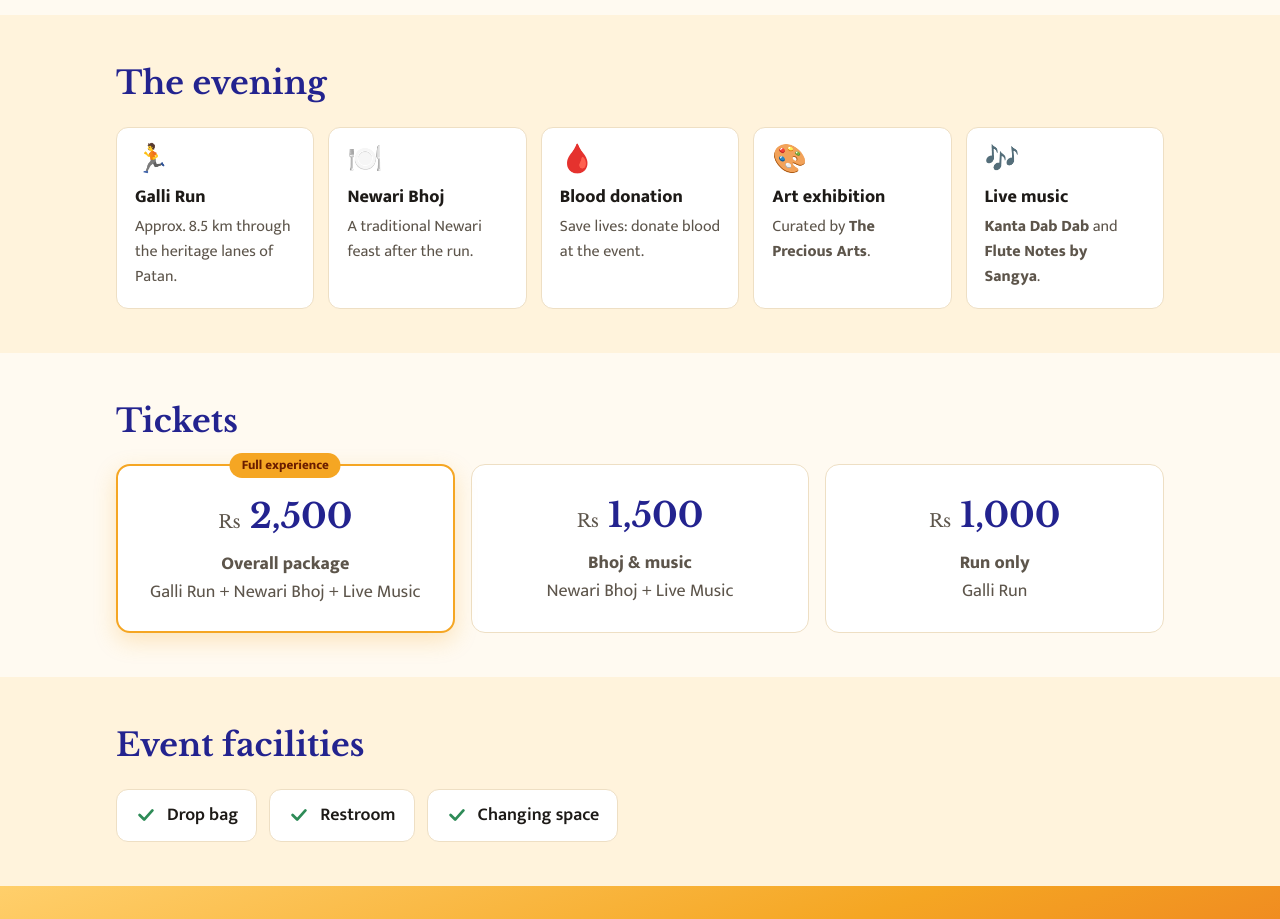
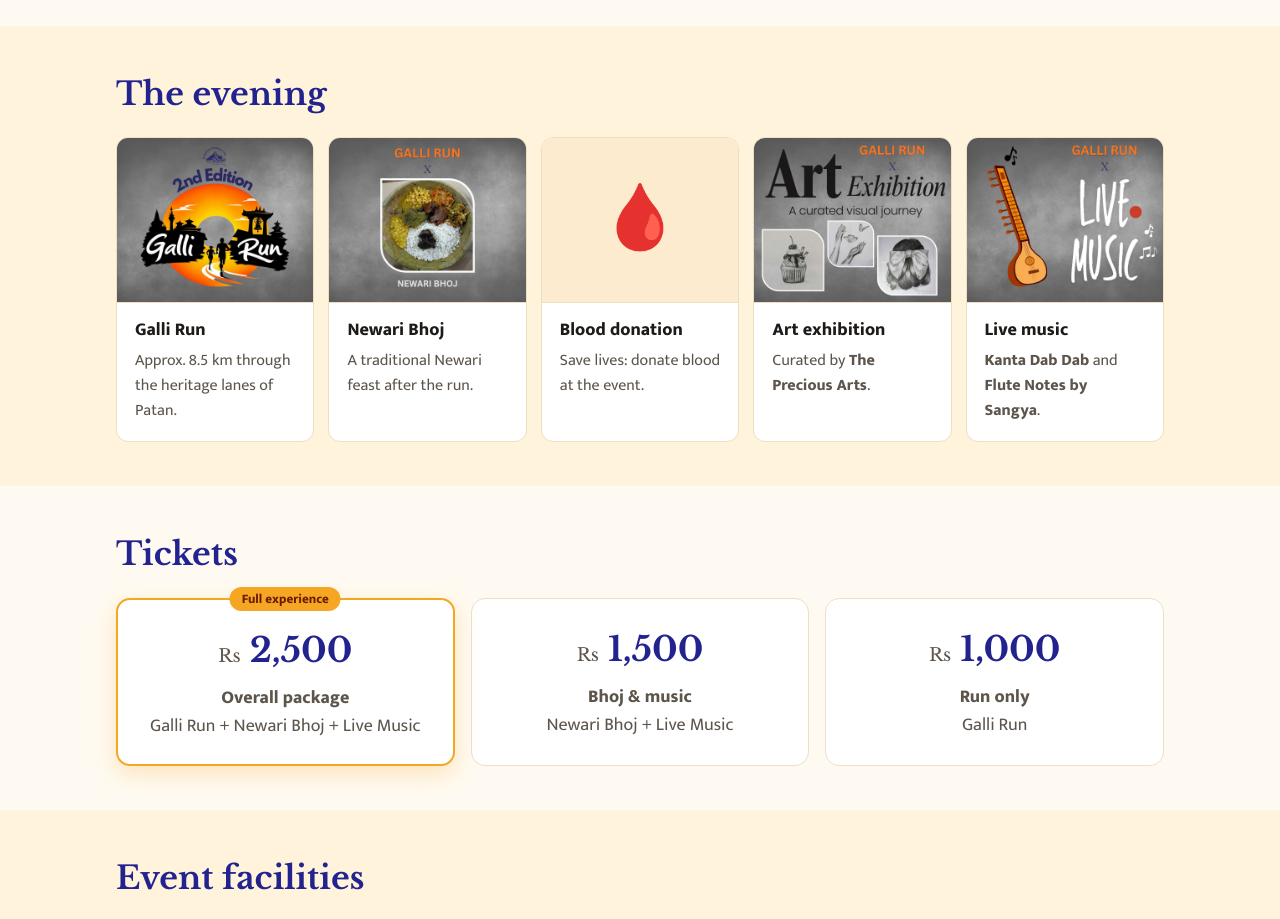
Before and after one commit to NepaPower/HimalayanRunningClub, a plain HTML site: page index.html in a window 1280 px wide. Shown: the part 1460-2379 px from the top of the page. Drawn offline with nearby package versions, Linux system fonts and the light colour scheme.

Commit message:
Header logo, images on the program cards, bigger Second Edition label
Co-Authored-By: Claude Opus 5.5 <noreply@anthropic.com>

```diff
--- a/index.html
+++ b/index.html
@@ -54,7 +54,8 @@
     border-bottom: 1px solid var(--line);
   }
   .top .wrap { display: flex; align-items: center; justify-content: space-between; gap: 12px; min-height: 60px; }
-  .brand { font-family: var(--font-heading); font-weight: 700; color: var(--indigo); text-decoration: none; font-size: 17px; line-height: 1.2; }
+  .brand { display: flex; align-items: center; gap: 10px; font-family: var(--font-heading); font-weight: 700; color: var(--indigo); text-decoration: none; font-size: 17px; line-height: 1.2; }
+  .brand-logo { height: 46px; width: auto; flex: none; }
   .top-actions { display: flex; align-items: center; gap: 10px; }
   .langs { display: inline-flex; border: 1px solid var(--line); background: var(--card); border-radius: 999px; padding: 3px; }
   .langs button {
@@ -82,7 +83,7 @@
   h1 .np { display: block; font-family: var(--font-body); color: var(--saffron); font-weight: 800; text-shadow: 2px 2px 0 #8a1f1f; font-size: .8em; margin-top: 6px; }
   h1 .en-sub { display: block; font-family: var(--font-heading); color: var(--saffron); text-shadow: 2px 2px 0 #8a1f1f; font-size: .6em; margin-top: 8px; }
   .hero-top { margin-bottom: 24px; }
-  .hero-top .edition { margin-top: 0; }
+  .hero-top .edition { margin-top: 0; font-size: clamp(17px, 2vw, 21px); }
   .hero-top h1 { font-size: clamp(26px, 3.3vw, 32px); }
   .tagline-ne { margin: 0 auto 6px; max-width: 900px; color: var(--sunset); font-weight: 600; font-size: clamp(20px, 2.6vw, 25px); line-height: 1.4; }
   .subhead { margin: 14px auto 22px; max-width: 760px; color: var(--muted); }
@@ -102,10 +103,11 @@
 
   /* Program */
   .program { display: grid; grid-template-columns: repeat(auto-fit, minmax(190px, 1fr)); gap: 14px; }
-  .item { background: var(--card); border-radius: 12px; border: 1px solid var(--line); padding: 18px; }
-  .item .ic { font-size: 28px; line-height: 1; }
-  .item h3 { margin: 10px 0 4px; font-size: 18px; color: var(--ink); }
-  .item p { margin: 0; color: var(--muted); font-size: 16px; }
+  .item { background: var(--card); border-radius: 12px; border: 1px solid var(--line); overflow: hidden; }
+  .item .media { width: 100%; aspect-ratio: 940 / 788; object-fit: cover; display: block; border-bottom: 1px solid var(--line); }
+  .item .ph { display: flex; align-items: center; justify-content: center; font-size: 64px; background: #fdebd0; }
+  .item h3 { margin: 14px 18px 4px; font-size: 18px; color: var(--ink); }
+  .item p { margin: 0 18px 18px; color: var(--muted); font-size: 16px; }
 
   .includes { display: flex; flex-wrap: wrap; gap: 10px; margin-top: 18px; }
   .pill { background: var(--card); border: 1px solid var(--line); border-radius: 999px; padding: 6px 16px; font-weight: 600; color: var(--gold); }
@@ -157,7 +159,8 @@
   @media (max-width: 420px) {
     .top .wrap { gap: 8px; }
     .top-actions { gap: 6px; }
-    .brand { font-size: 14px; max-width: 110px; }
+    .brand { font-size: 13px; max-width: 150px; gap: 6px; }
+    .brand-logo { height: 36px; }
     .langs button { padding: 7px 9px; font-size: 14px; }
     .top .btn { padding: 8px 12px; font-size: 14px; }
   }
@@ -167,7 +170,7 @@
 
 <header class="top">
   <div class="wrap">
-    <a class="brand" href="#"><span data-only="en">Himalayan Running Club</span><span data-only="ne" lang="ne" hidden>हिमालयन रनिङ क्लब</span></a>
+    <a class="brand" href="#"><img class="brand-logo" src="hrc-logo.png" width="400" height="317" alt=""><span data-only="en">Himalayan Running Club</span><span data-only="ne" lang="ne" hidden>हिमालयन रनिङ क्लब</span></a>
     <div class="top-actions">
       <div class="langs" role="group" aria-label="Language / भाषा">
         <button type="button" data-set-lang="en" aria-pressed="true">EN</button>
@@ -231,11 +234,11 @@
     <div class="wrap">
       <h2>The evening</h2>
       <div class="program">
-        <div class="item"><div class="ic">🏃</div><h3>Galli Run</h3><p>Approx. 8.5 km through the heritage lanes of Patan.</p></div>
-        <div class="item"><div class="ic">🍽️</div><h3>Newari Bhoj</h3><p>A traditional Newari feast after the run.</p></div>
-        <div class="item"><div class="ic">🩸</div><h3>Blood donation</h3><p>Save lives: donate blood at the event.</p></div>
-        <div class="item"><div class="ic">🎨</div><h3>Art exhibition</h3><p>Curated by <strong>The Precious Arts</strong>.</p></div>
-        <div class="item"><div class="ic">🎶</div><h3>Live music</h3><p><strong>Kanta Dab Dab</strong> and <strong>Flute Notes by Sangya</strong>.</p></div>
+        <div class="item"><img class="media" src="galli2ndedition.jpeg" width="940" height="788" loading="lazy" alt="Galli Run 2nd Edition logo"><h3>Galli Run</h3><p>Approx. 8.5 km through the heritage lanes of Patan.</p></div>
+        <div class="item"><img class="media" src="newaribhoj.jpeg" width="940" height="788" loading="lazy" alt="A Newari Bhoj plate: beaten rice, beans, curries and meat on a leaf plate"><h3>Newari Bhoj</h3><p>A traditional Newari feast after the run.</p></div>
+        <div class="item"><div class="media ph" aria-hidden="true">🩸</div><h3>Blood donation</h3><p>Save lives: donate blood at the event.</p></div>
+        <div class="item"><img class="media" src="art1.jpeg" width="940" height="788" loading="lazy" alt="Art Exhibition: pencil drawings of a cupcake, hands with butterflies, and a hair bow"><h3>Art exhibition</h3><p>Curated by <strong>The Precious Arts</strong>.</p></div>
+        <div class="item"><img class="media" src="music1.jpeg" width="940" height="788" loading="lazy" alt="Live Music, with an illustrated sitar"><h3>Live music</h3><p><strong>Kanta Dab Dab</strong> and <strong>Flute Notes by Sangya</strong>.</p></div>
       </div>
     </div>
   </section>
@@ -316,11 +319,11 @@
     <div class="wrap">
       <h2>कार्यक्रममा के–के रहनेछन्?</h2>
       <div class="program">
-        <div class="item"><div class="ic">🏃</div><h3>गल्ली दौड (करिब ८.५ कि.मी.)</h3><p>च्यासल र पाटनका ऐतिहासिक गल्लीहरूमा रोमाञ्चक दौड। प्रत्येक दर्ता भएका धावकले आकर्षक <strong>फिनिसर मेडल</strong>, <strong>आधिकारिक टि–सर्ट</strong> र <strong>रिफ्रेसमेन्ट</strong> प्राप्त गर्नुहुनेछ।</p></div>
-        <div class="item"><div class="ic">🍽️</div><h3>परम्परागत नेवारी भोज</h3><p>दौडको समापनपछि मौलिक र स्वादिलो नेवारी भोजको आनन्द लिनुहोस्।</p></div>
-        <div class="item"><div class="ic">🩸</div><h3>रक्तदान कार्यक्रम</h3><p>दौडसँगै समुदायप्रतिको उत्तरदायित्व निभाउँदै रक्तदान कार्यक्रममा सहभागी बन्नुहोस्।</p></div>
-        <div class="item"><div class="ic">🎨</div><h3>कला प्रदर्शनी</h3><p><strong>द प्रेसियस आर्ट्स (The Precious Arts)</strong>द्वारा संयोजित, स्थानीय कला र संस्कृति झल्काउने विशेष कला प्रदर्शनीको अवलोकन गर्नुहोस्।</p></div>
-        <div class="item"><div class="ic">🎶</div><h3>प्रत्यक्ष साङ्गीतिक प्रस्तुति</h3><p><strong>चिकंबही, च्यासल</strong>मा <strong>कान्ता दब दब (Kanta dAb dAb)</strong> र <strong>फ्लुट नोट्स (Flute Notes)</strong>को विशेष लाइभ प्रस्तुतिमा झुम्नुहोस्।</p></div>
+        <div class="item"><img class="media" src="galli2ndedition.jpeg" width="940" height="788" loading="lazy" alt="Galli Run 2nd Edition logo"><h3>गल्ली दौड (करिब ८.५ कि.मी.)</h3><p>च्यासल र पाटनका ऐतिहासिक गल्लीहरूमा रोमाञ्चक दौड। प्रत्येक दर्ता भएका धावकले आकर्षक <strong>फिनिसर मेडल</strong>, <strong>आधिकारिक टि–सर्ट</strong> र <strong>रिफ्रेसमेन्ट</strong> प्राप्त गर्नुहुनेछ।</p></div>
+        <div class="item"><img class="media" src="newaribhoj.jpeg" width="940" height="788" loading="lazy" alt="A Newari Bhoj plate: beaten rice, beans, curries and meat on a leaf plate"><h3>परम्परागत नेवारी भोज</h3><p>दौडको समापनपछि मौलिक र स्वादिलो नेवारी भोजको आनन्द लिनुहोस्।</p></div>
+        <div class="item"><div class="media ph" aria-hidden="true">🩸</div><h3>रक्तदान कार्यक्रम</h3><p>दौडसँगै समुदायप्रतिको उत्तरदायित्व निभाउँदै रक्तदान कार्यक्रममा सहभागी बन्नुहोस्।</p></div>
+        <div class="item"><img class="media" src="art1.jpeg" width="940" height="788" loading="lazy" alt="Art Exhibition: pencil drawings of a cupcake, hands with butterflies, and a hair bow"><h3>कला प्रदर्शनी</h3><p><strong>द प्रेसियस आर्ट्स (The Precious Arts)</strong>द्वारा संयोजित, स्थानीय कला र संस्कृति झल्काउने विशेष कला प्रदर्शनीको अवलोकन गर्नुहोस्।</p></div>
+        <div class="item"><img class="media" src="music1.jpeg" width="940" height="788" loading="lazy" alt="Live Music, with an illustrated sitar"><h3>प्रत्यक्ष साङ्गीतिक प्रस्तुति</h3><p><strong>चिकंबही, च्यासल</strong>मा <strong>कान्ता दब दब (Kanta dAb dAb)</strong> र <strong>फ्लुट नोट्स (Flute Notes)</strong>को विशेष लाइभ प्रस्तुतिमा झुम्नुहोस्।</p></div>
       </div>
     </div>
   </section>
```
Also changed, not shown: art1.jpeg (added), galli2ndedition.jpeg (added), hrc-logo.png (added), music1.jpeg (added), newaribhoj.jpeg (added).
